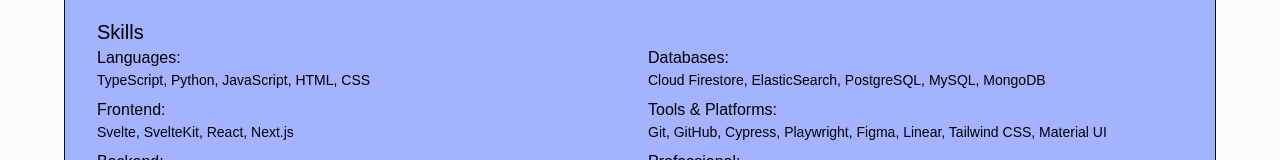
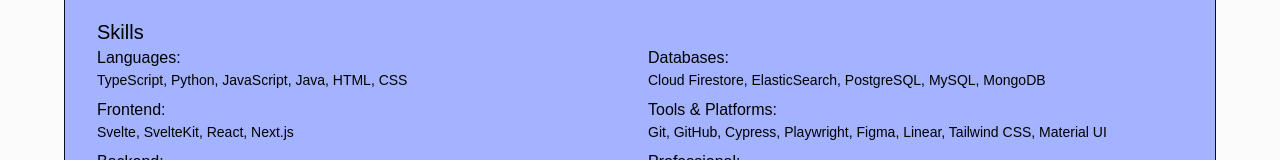
Before and after one commit to jamiemcg10/jamie-smart.info, a Next.js app: page / in a window 1280 px wide. Shown: the part 375-535 px from the top of the page. Built offline with nearby package versions, Linux system fonts and the light colour scheme.

Commit message:
add Java to skills

```diff
--- a/src/app/components/Skills.tsx
+++ b/src/app/components/Skills.tsx
@@ -1,7 +1,7 @@
 import Subheading from './Subheading'
 
 const skills = {
-  Languages: 'TypeScript, Python, JavaScript, HTML, CSS',
+  Languages: 'TypeScript, Python, JavaScript, Java, HTML, CSS',
   Frontend: 'Svelte, SvelteKit, React, Next.js',
   Backend: 'Express.js, Node.js',
   Databases: 'Cloud Firestore, ElasticSearch, PostgreSQL, MySQL, MongoDB',
```
